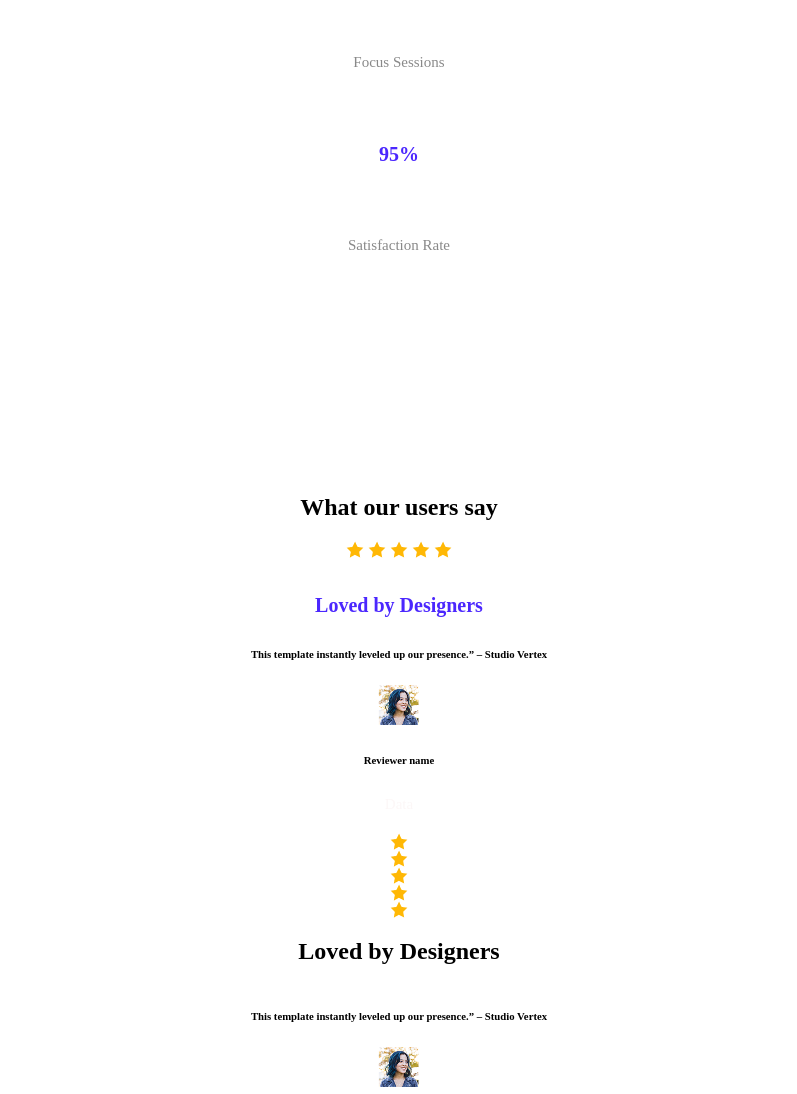
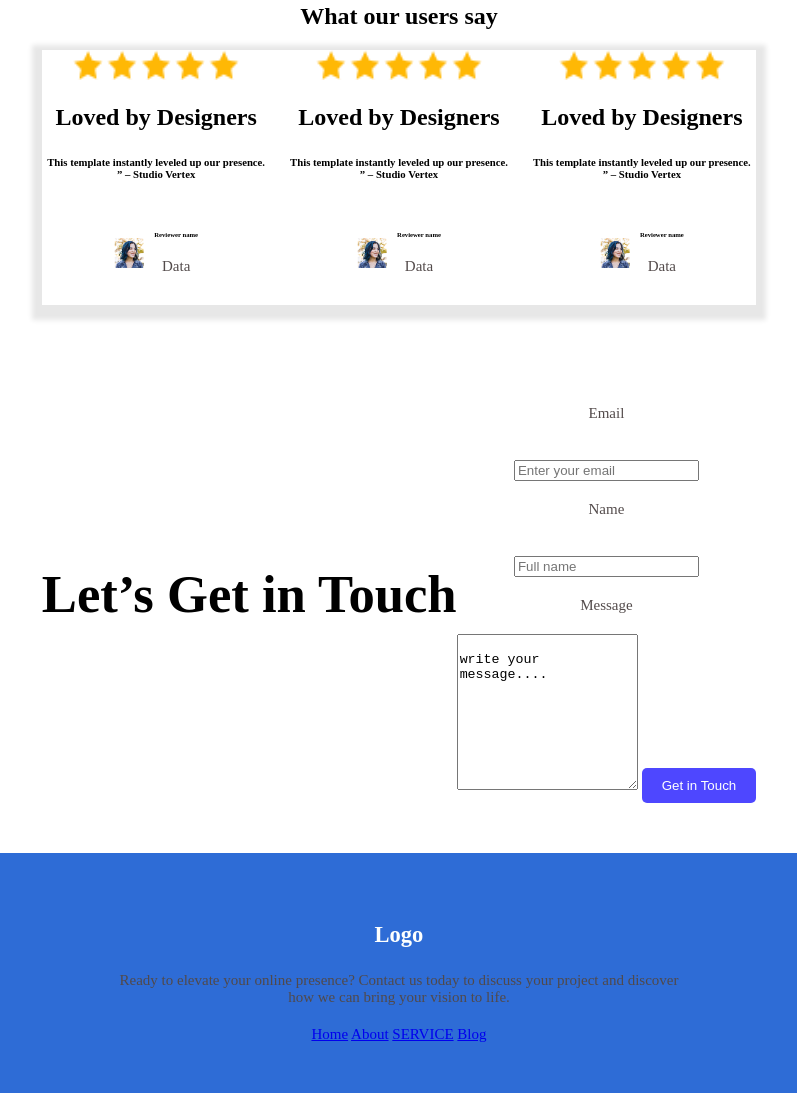
Before and after one commit to SURMABEGAM/logo, a plain HTML site: page index.html in a window 1280 px wide. Shown: the part 1446-2540 px from the top of the page, without its empty margins (241-1038 px from the left). Drawn offline with Linux system fonts and the light colour scheme.

Commit message:
last change

```diff
--- a/index.html
+++ b/index.html
@@ -17,7 +17,7 @@
   </nav>
   <h1 class="cool">Cool Dark UI Template for Webflow Agencies!
 </h1>
-   <div class="button" ><button class="btn item">Stay Focused</button> </div>
+   <div class="button" ><button class= "btn item ">Stay Focused</button> </div>
  </header>
  <main>
     <section class="action">
@@ -37,8 +37,9 @@
     </section>
     <section class="secand">
 
-                  <div class="secand-text">
-                                     <h2>Joined Thousands of Productive Users </h2>
+                  <div class="secand">
+                                     <h1>Joined Thousands of Productive Users </h1>
+                                     <div class="Focus">
                                     <div class="child">
                                                       <h4>50K</h4>
                                                       <h6 class="text">Active Users</h6>
@@ -51,60 +52,62 @@
                                                       <h4>95%</h4>
                                                       <h6 class="text">Satisfaction Rate</h6>
                                     </div>
-
+                                    </div>
                   </div>
     </section>
                   <section class="third">
                     <div class="third-text">
 
-                  <div class="secand-text">
-                                    <h2> What our users say </h2>
+
+                                    <h1> What our users say </h1>
+                                    <div class="secand-text">
                                     <div class="secand-child">
                                                       <img src="image/icon-star.png" class="star" alt="star">
                                                       <img src="image/icon-star.png" class="star" alt="star">
                                                       <img src="image/icon-star.png" class="star" alt="star">
                                                       <img src="image/icon-star.png" class="star" alt="star">
                                                       <img src="image/icon-star.png" class="star" alt="star">
-                                                      <h4>Loved by Designers</h4>
-                                                      <h6>This template instantly leveled up our presence.” – Studio Vertex</h6>
+                                                      <h1>Loved by Designers</h1>
+                                                      <h6>This template instantly leveled up our presence.<br>” – Studio Vertex</h6>
                                                       <div class="icon">
-                                                      <div><img src="image/avatar.png" class="star" alt="star">
+                                                      <div>
+                                                                        <img src="image/avatar.png" class="star" alt="star">
                                                       </div>
-                                                      <div>
+                                                      <div class="icon-text">
                                                        <h6>Reviewer name</h6>
                                                         <p>Data</p>
                                                       </div>
                                                       </div>
                                     </div>
-                                    <div class="child">
+                                    <div class="secand-child">
                                                       <img src="image/icon-star.png" class="star" alt="star">
                                                       <img src="image/icon-star.png" class="star" alt="star">
                                                       <img src="image/icon-star.png" class="star" alt="star">
                                                       <img src="image/icon-star.png" class="star" alt="star">
                                                       <img src="image/icon-star.png" class="star" alt="star">
                                                       <h1>Loved by Designers</h1>
-                                                      <h6>This template instantly leveled up our presence.” – Studio Vertex</h6>
+                                                      <h6>This template instantly leveled up our presence.<br>” – Studio Vertex</h6>
                                                       <div class="icon">
-                                                      <div><img src="image/avatar.png" class="star" alt="star">
+                                                      <div><img src="image/avatar.png" class=" star" alt="star">
                                                       </div>
-                                                      <div>
+                                                      <div class="icon-text">
                                                        <h6>Reviewer name</h6>
                                                         <p>Data</p>
                                                       </div>
                                                       </div>
                                     </div>
-                                    <div class="child">
+                                    <div class="secand-child">
                                                       <img src="image/icon-star.png" class="star" alt="star">
                                                       <img src="image/icon-star.png" class="star" alt="star">
                                                       <img src="image/icon-star.png" class="star" alt="star">
                                                       <img src="image/icon-star.png" class="star" alt="star">
                                                       <img src="image/icon-star.png" class="star" alt="star">
                                                       <h1>Loved by Designers</h1>
-                                                      <h6>This template instantly leveled up our presence.” – Studio Vertex</h6>
+                                                      <h6>This template instantly leveled up our presence.<br>” – Studio Vertex</h6>
                                                                                                             <div class="icon">
                                                       <div><img src="image/avatar.png" class="star" alt="star">
                                                       </div>
-                                                      <div>
+                                                      <div class="icon-text">
                                                        <h6>Reviewer name</h6>
                                                         <p>Data</p>
                                                       </div>
@@ -116,16 +119,16 @@
                                     <div class="last-text">
                                     <h1>Let’s Get in Touch</h1>
                                     </div>
-                                    <div class="last-text">
-                                           <form action="action">
-                                                      <label for="Email">Email</label><br>
-                                                      <input type="email" id="Email" name="Email" placeholder="Enter your email">
-                                                      <label for="Message">Name</label>,<br>
-                                                      <input type="text" id="Name" name="Name" placeholder="Full name">
-                                                      <label for="Message">Message</label>
+                                    <div class="last-from">
+                                           <form action="#">
+                                                      <p>Email</p><br>
+                                                      <input type="email" name="Email" placeholder="Enter your email">
+                                                      <p>Name</p><br>
+                                                      <input type="text"  name="Name" placeholder="Full name">
+                                                      <p>Message</p>
                                                       <textarea id="Message" name="Message"  rows="10" cols="20">
                                                                         write your message....</textarea>
-                                                      <button type="submit">Get in Touch</button>
+                                                      <button class="btn item" type="submit">Get in Touch</button>
                                            </form>
                                     </div>
 
--- a/styles/style.css
+++ b/styles/style.css
@@ -1,3 +1,10 @@
+*body{
+           margin:0px auto ;
+           max-width: 1140;
+
+}
+
+
 .header {
                   background-image: url(../image/Hero-bg.png);
                   background-size: cover;
@@ -25,7 +32,7 @@ nav{
                   justify-items: center;
 }
 nav h3 span{
-                  color: rgb(127, 47, 185);
+                  color: rgb(117, 49, 255);
                   font-weight: 400;
                   font-size:35px ;
 
@@ -116,38 +123,105 @@ nav button{
                   align-items: center;
                   border: 1psx olid rgb(232, 89, 89);
                   border: none;
-                  margin-top:100px ;
-                 padding: 130px 150px;
+                  margin-top:50px ;
+                 padding: 30px 50px;
 }
 h4 {
-                  font-size: 20px;
+
                   font-weight: 600;
                   color: rgb(75, 39, 254);
                   padding: 5px;
 }
-.child{
-           display: flex;
-                   justify-content: center;
-                   align-items: center;
-                   text-align: center;
-                   flex-direction: column;
-                  border: 2px solid rgb(232, 89, 89);
-                  border: none;
-                   border-radius: 10px;
+.Focus {
+                  display: flex;
+                  justify-content: center;
+                  align-items: center;
+                  text-align: center;
+                  flex-direction: row;
+
 
 }
+.child {
+                  display: flex;
+                  flex-direction: column;
+                  justify-content: center;
+                  align-items: center;
+                  padding: 10px;
+                  border-radius: 10px;
+
+}
+
+
+
 .text {
+
+
+                  justify-content: center;
+                  align-items: center;
+                  font-size: 10px;
+                  font-weight: 200;
+                  color: rgba(29, 27, 27, 0.982);
+
+
+}
+.secand-text {
+
                   display: flex;
-                  flex-direction:row;
+                  flex-direction: row;
                   gap: 25px;
                   justify-content: center;
                   align-items: center;
-                  font-size: 15px;
+                  text-align: center;
+                  margin-bottom: 80px;
+                  border: 1px saddlebrown;
+                  box-shadow: 0px 05px 05px 10px rgb(231, 231, 231) ;
+}
+.icon             {
+                  display: flex;
+                  flex-direction: row;
+                  gap: 10px;
+                  justify-content: center;
+                  align-items: center;
+                  text-align: center;
+                  padding: 10px;
+}
+.star {
+                  width: 30px;
+                  height: 30px;
+}
+.icon-text {
+
+                  text-align: center;
+                  font-size: 10px;
                   font-weight: 200;
-                  color: rgba(110, 110, 110, 0.815);
-                  padding: 5px;
+}
+.third {
+                  display: flex;
+                  justify-content: center;
+                  align-items: center;
+                  text-align: center;
+                  flex-direction: column;
+                  padding: 50px;
+}
+.last{
+                    display: flex;
+                  justify-content: center;
+                  align-items: center;
+                  text-align: center;
+                  flex-direction:row;
+}
+.last-text{
+                  font-size: 45px;
+}
+.last-from{
+                  display: flex;
+                  justify-content: center;
+                  align-items: center;
+                  text-align: center;
+                  flex-direction:column;
 
 }
+
 .footer {
                   background-color: rgb(46, 108, 214);
                   color: rgb(253, 255, 254);
@@ -165,17 +239,10 @@ h3 {
 p{
                   font-size: 15px;
                   font-weight: 200;
-                  color: rgba(251, 245, 245, 0.815);
+                  color: rgba(81, 73, 73, 0.989);
                   padding: 5px;
 }
-.third {
-                  display: flex;
-                  justify-content: center;
-                  align-items: center;
-                  text-align: center;
-                  flex-direction: column;
-                  padding: 50px;
-}
+
 .footer-contact {
                   text-align: center;
                   color:rgb(243, 240, 240) ;
```
